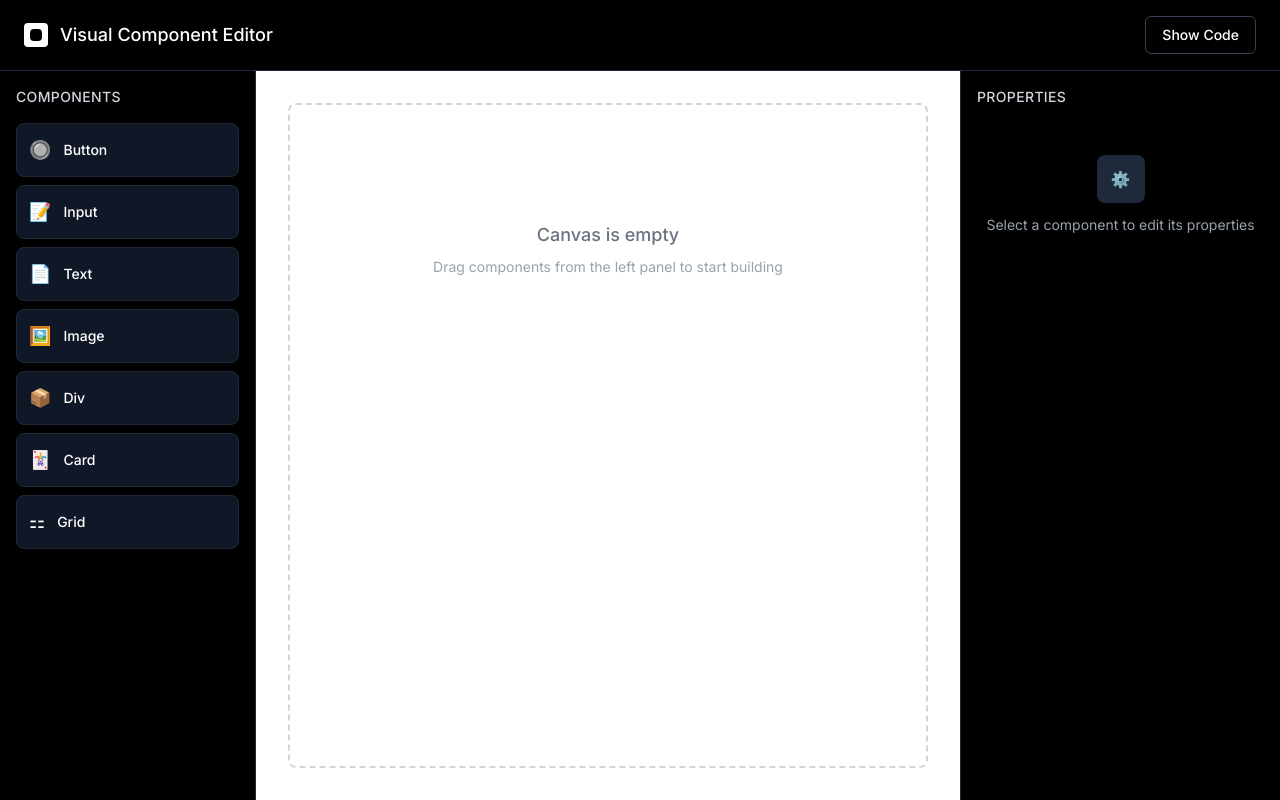
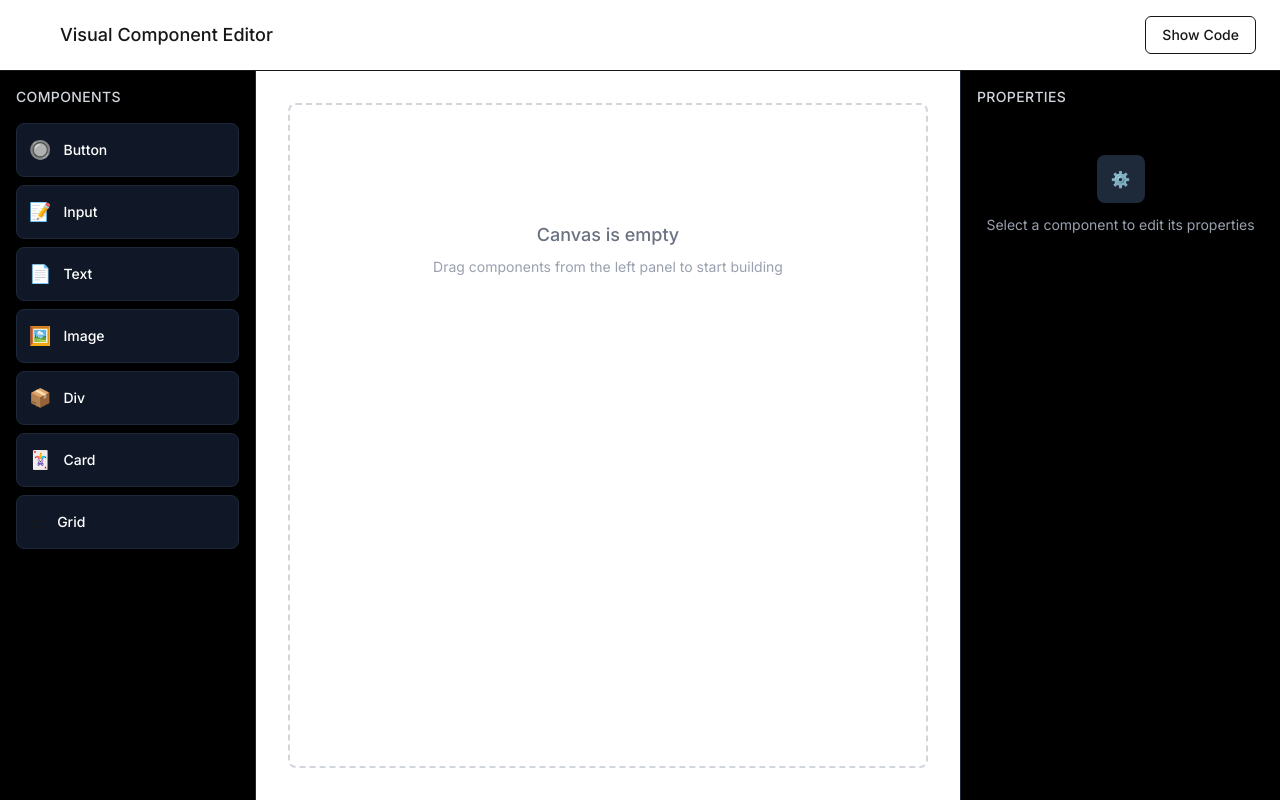
Before and after one commit to anibalalpizar/components-lab, a Next.js app: page / in a window 1280 px wide. Built offline with nearby package versions, Linux system fonts and the light colour scheme.

Commit message:
Add delete component functionality and update styles for consistency

```diff
--- a/src/app/page.tsx
+++ b/src/app/page.tsx
@@ -2,7 +2,7 @@
 
 import { useState } from "react"
 import type { EditorComponent } from "../types/editor"
-import { findComponentById } from "../utils/dragDrop"
+import { findComponentById, removeComponentById } from "../utils/dragDrop"
 import ComponentPalette from "../components/ComponentPalette"
 import Canvas from "../components/Canvas"
 import PropertiesPanel from "../components/PropertiesPanel"
@@ -49,18 +49,24 @@ export default function VisualEditor() {
     setComponents(updateComponentInTree(components))
   }
 
+  const handleDeleteComponent = (id: string) => {
+    const updatedComponents = removeComponentById(components, id)
+    setComponents(updatedComponents)
+    setSelectedComponent(null)
+  }
+
   const handleSelectComponent = (component: EditorComponent | null) => {
     setSelectedComponent(component)
   }
 
   return (
-    <div className="h-screen flex flex-col bg-black text-white">
-      <div className="bg-black border-b border-gray-800 px-6 py-4 flex justify-between items-center">
+    <div className="h-screen flex flex-col bg-background text-foreground">
+      <div className="bg-background border-b border-border px-6 py-4 flex justify-between items-center">
         <div className="flex items-center gap-3">
-          <div className="w-6 h-6 bg-white rounded-sm flex items-center justify-center">
-            <div className="w-3 h-3 bg-black rounded-sm"></div>
+          <div className="w-6 h-6 bg-primary rounded-sm flex items-center justify-center">
+            <div className="w-3 h-3 bg-primary-foreground rounded-sm"></div>
           </div>
-          <h1 className="text-lg font-medium text-white">
+          <h1 className="text-lg font-medium text-foreground">
             Visual Component Editor
           </h1>
         </div>
@@ -68,8 +74,8 @@ export default function VisualEditor() {
           onClick={() => setShowCodePreview(!showCodePreview)}
           className={`px-4 py-2 rounded-md text-sm font-medium transition-all duration-200 border ${
             showCodePreview
-              ? "bg-white text-black border-white hover:bg-gray-100"
-              : "bg-black text-white border-gray-700 hover:border-gray-600 hover:bg-gray-900"
+              ? "bg-primary text-primary-foreground border-primary hover:bg-primary/90"
+              : "bg-background text-foreground border-border hover:bg-accent hover:text-accent-foreground"
           }`}
         >
           {showCodePreview ? "Hide Code" : "Show Code"}
@@ -89,6 +95,7 @@ export default function VisualEditor() {
         <PropertiesPanel
           selectedComponent={selectedComponent}
           onUpdateComponent={handleUpdateComponent}
+          onDeleteComponent={handleDeleteComponent}
         />
 
         {showCodePreview && <CodePreview components={components} />}
```
